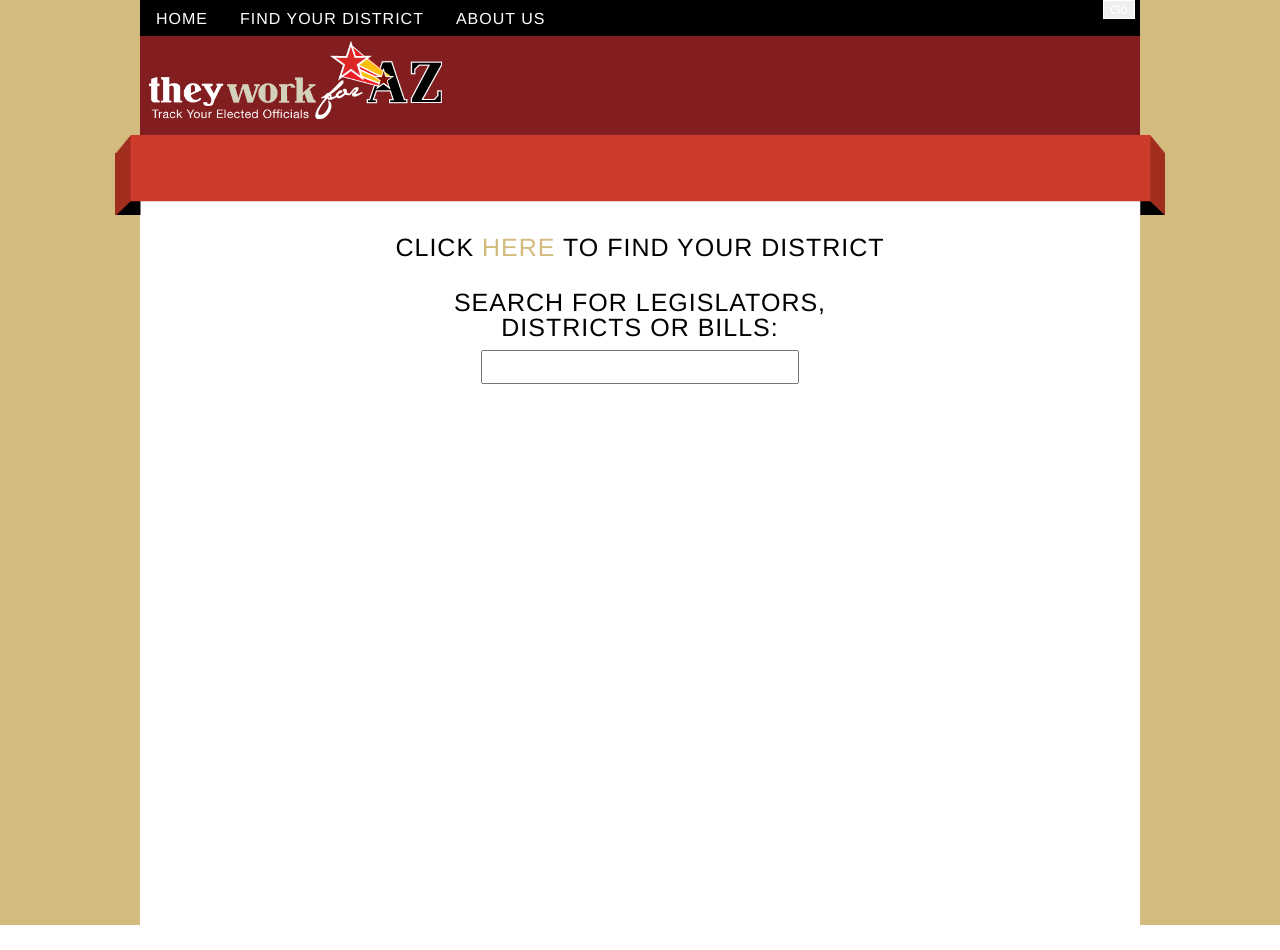
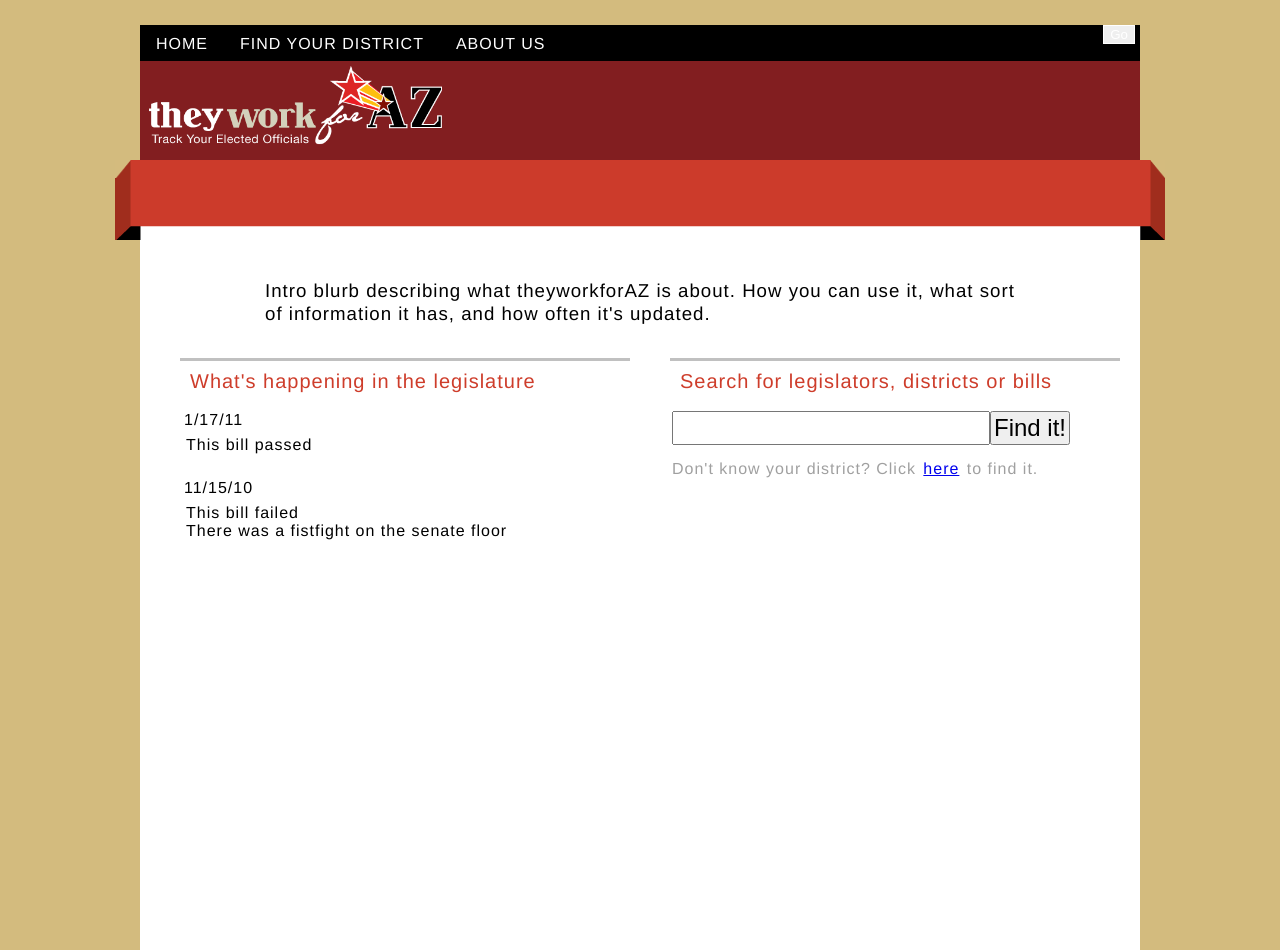
Before and after one commit to markng/theyworkforaz, a Django app: template templates/index.html in a window 1280 px wide. Before the commit the page ends 925 px from the top, so only its background shows below. Run offline with Django 3.2, Linux system fonts and the light colour scheme; the template is opened without the code that fills it, so the values that code supplies are empty.

Commit message:
front page changes

```diff
--- a/media/stylesheets/twfa.css
+++ b/media/stylesheets/twfa.css
@@ -26,6 +26,12 @@
 ol, ul {
 	list-style: none;
 }
+
+ul {
+    margin-top: 8px;
+    margin-bottom: 25px;
+}
+
 blockquote, q {
 	quotes: none;
 }
@@ -167,20 +173,29 @@
   padding-right: 2px;
 }
 
+section#content div.full{
+  width: 95%;
+  margin-left: auto;
+  margin-right: auto;
+}
+
+section#content div#intro {
+  width: 75%;
+  margin: 0px auto 15px auto;
+  padding-top: 40px;
+}
+
+section#content div#intro p {
+    font-size: 14pt;
+    font-weight: 400;
+    line-height: 120%;
+}
+
 section#content div.center {
     width: 60%;
     margin-left: auto;
     margin-right: auto;
     text-align:center;
-}
-
-section#content div.center h2 {
-    font-size: 25px;
-    font-family: "Helvetica Neue", sans-serif;
-    text-transform:uppercase;
-    font-weight: 300;
-    padding: 20px 0px 10px 0px;
-    line-height: 100%;
 }
 
 section#content div.center h2 a {
@@ -191,9 +206,29 @@
 section#content input {
   font-size: 1.5em;
 }
-section#content h1{
+section#content h1, h2, h3{
+ padding-top: 15px;
+ margin-bottom: 10px;
+ font-family: "Helvetica Neue", sans-serif;
+ font-weight: 500;
+}
 
+section#content h1 {
+    font-size: 25px;
 }
+
+section#content h2 {
+    font-size: 20px;
+    line-height: 100%;
+    color: #ce3d2b;
+    border-top: solid 3px #C0C0C0;
+    padding: 10px !important;
+}
+
+section#content h3 {
+    color: #a0a0a0;
+}
+
 /*
  * Media queries to adjust sizes for screens
  */
--- a/templates/index.html
+++ b/templates/index.html
@@ -5,11 +5,27 @@
 {% block jshead %}
 {% endblock %}
 {% block content %}
-<div class="center">
-<h2>Click <a href="{% url addresscheck %}">here</a> to find your district</h2>
-
-<h2>Search for legislators, <br />districts or bills:</h2>
-<p><form><input type="text" name="search"></form></p>
-
+<div id="intro">
+	<p>Intro blurb describing what theyworkforAZ is about. How you can use it, what sort of information it has, and how often it's updated.</p>
+</div>
+<br class="clear" />
+<div class="half">
+	<h2>What's happening in the legislature</h2>
+	<ul>
+		<li>1/17/11</li>
+		<ul>
+			<li>This bill passed</li>
+		</ul>
+		<li>11/15/10</li>
+		<ul>
+			<li>This bill failed</li>
+			<li>There was a fistfight on the senate floor</li>
+		</ul>
+	</ul>
+</div>
+<div class="half">
+<h2>Search for legislators, districts or bills</h2>
+<p><form><input type="text" name="search"><input type="button" value="Find it!"></form></p>
+<h3>Don't know your district? Click <a href="{% url addresscheck %}">here</a> to find it.</h3>
 </div>
 {% endblock %}
```
